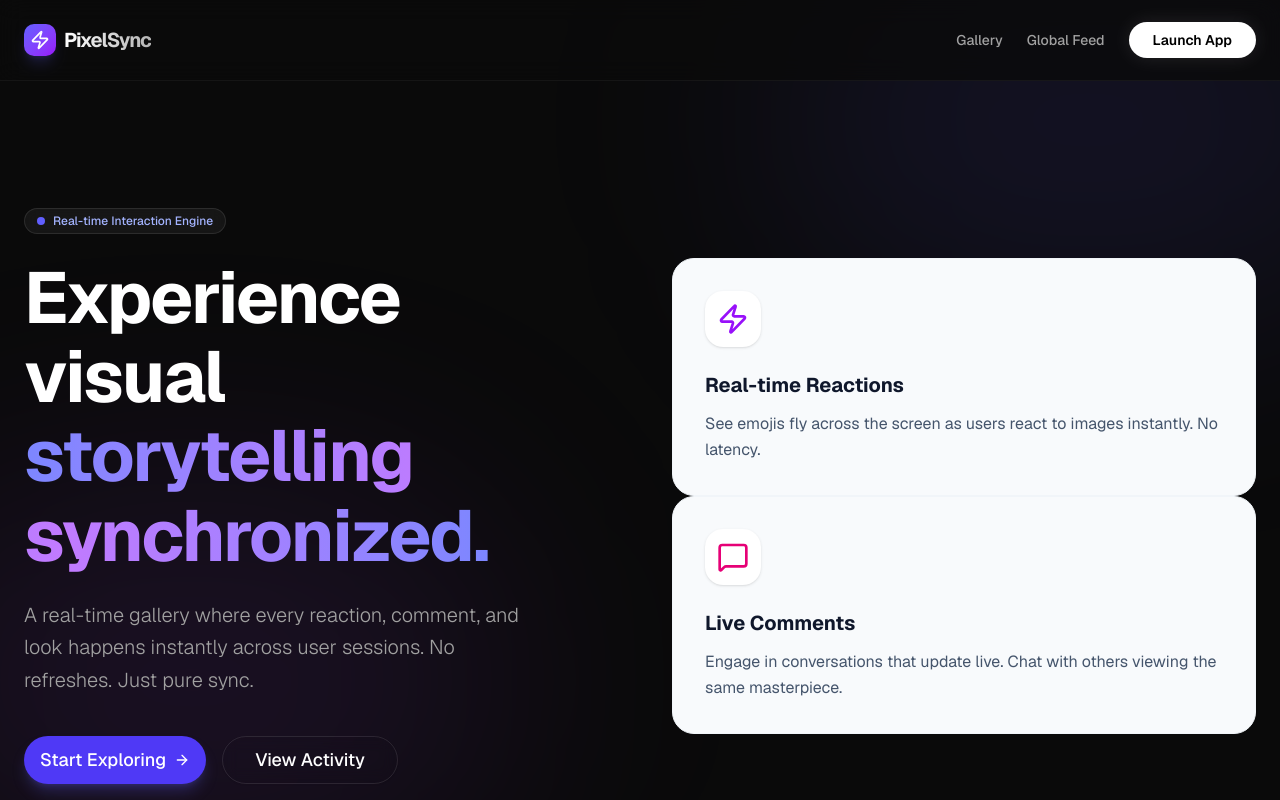
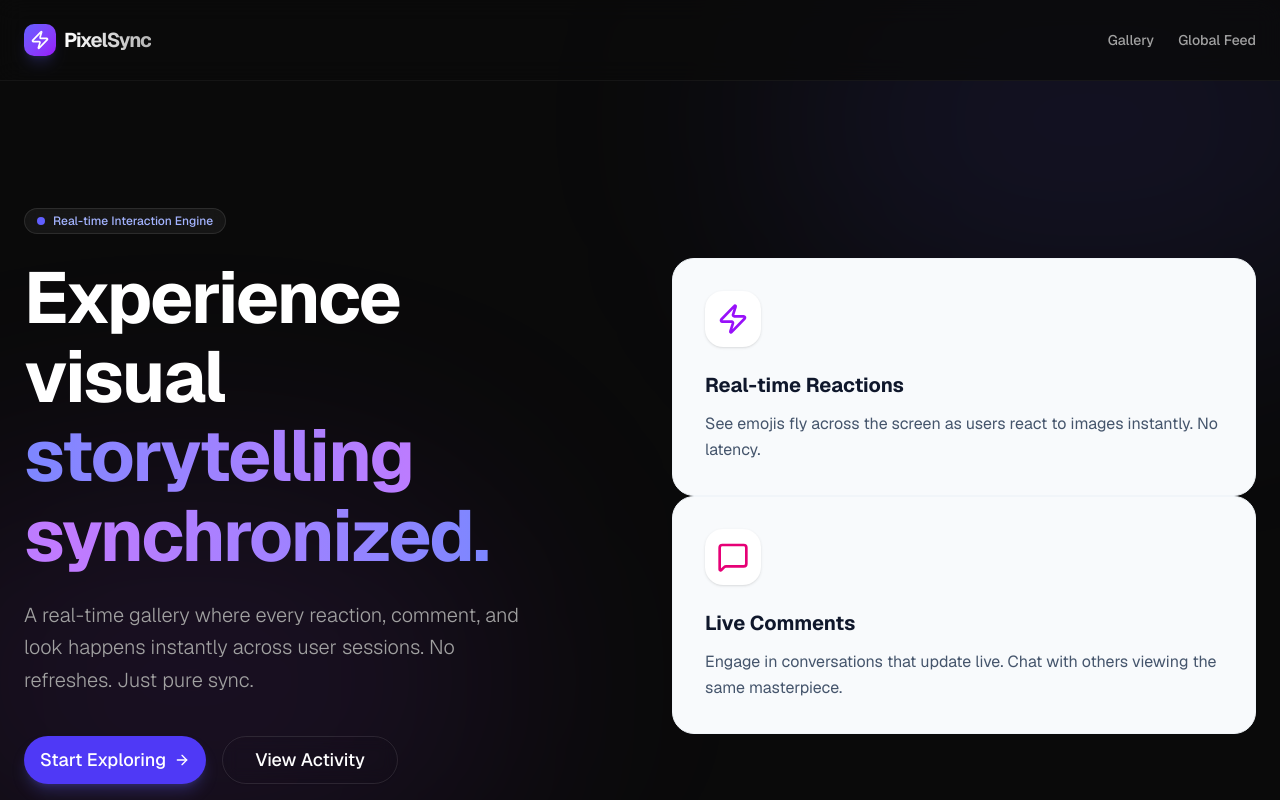
Before and after one commit to Sravan1011/Gallery-App, a Next.js app: page / in a window 1280 px wide. Shown: the top 800 px of the page. Built offline with nearby package versions, Linux system fonts and the light colour scheme.

Commit message:
added buttons

```diff
--- a/app/gallery/page.tsx
+++ b/app/gallery/page.tsx
@@ -157,6 +157,14 @@ function GalleryContent() {
                             Experience visual storytelling in real-time. Connect, react, and share your perspective with the world.
                         </p>
                     </div>
+                    <div className="flex items-center gap-4">
+                        <Link
+                            href="/"
+                            className="group flex items-center gap-3 px-6 py-3 bg-white/5 hover:bg-white/10 border border-white/10 rounded-full backdrop-blur-md transition-all hover:scale-105 hover:border-indigo-500/50"
+                        >
+                            <span className="text-xl group-hover:-translate-x-1 transition-transform">←</span>
+                            <span className="font-medium tracking-wide">Home</span>
+                        </Link>
                         <Link
                             href="/feed"
                             className="group flex items-center gap-3 px-6 py-3 bg-white/5 hover:bg-white/10 border border-white/10 rounded-full backdrop-blur-md transition-all hover:scale-105 hover:border-indigo-500/50"
@@ -165,6 +173,7 @@ function GalleryContent() {
                             <span className="font-medium tracking-wide">Live Activity</span>
                             <div className="w-2 h-2 rounded-full bg-green-500 animate-pulse" />
                         </Link>
+                    </div>
                 </header>
 
                 {loading ? (
--- a/app/page.tsx
+++ b/app/page.tsx
@@ -30,9 +30,7 @@ export default function LandingPage() {
             <Link href="/feed" className="hidden md:block text-sm font-medium text-neutral-400 hover:text-white transition-colors">
               Global Feed
             </Link>
-            <Button asChild className="bg-white text-black hover:bg-neutral-200 rounded-full font-semibold px-6 shadow-[0_0_20px_rgba(255,255,255,0.1)]">
-              <Link href="/gallery">Launch App</Link>
-            </Button>
+
           </div>
         </div>
       </nav>
```
Lines whose indentation alone changed are shown as unchanged.
